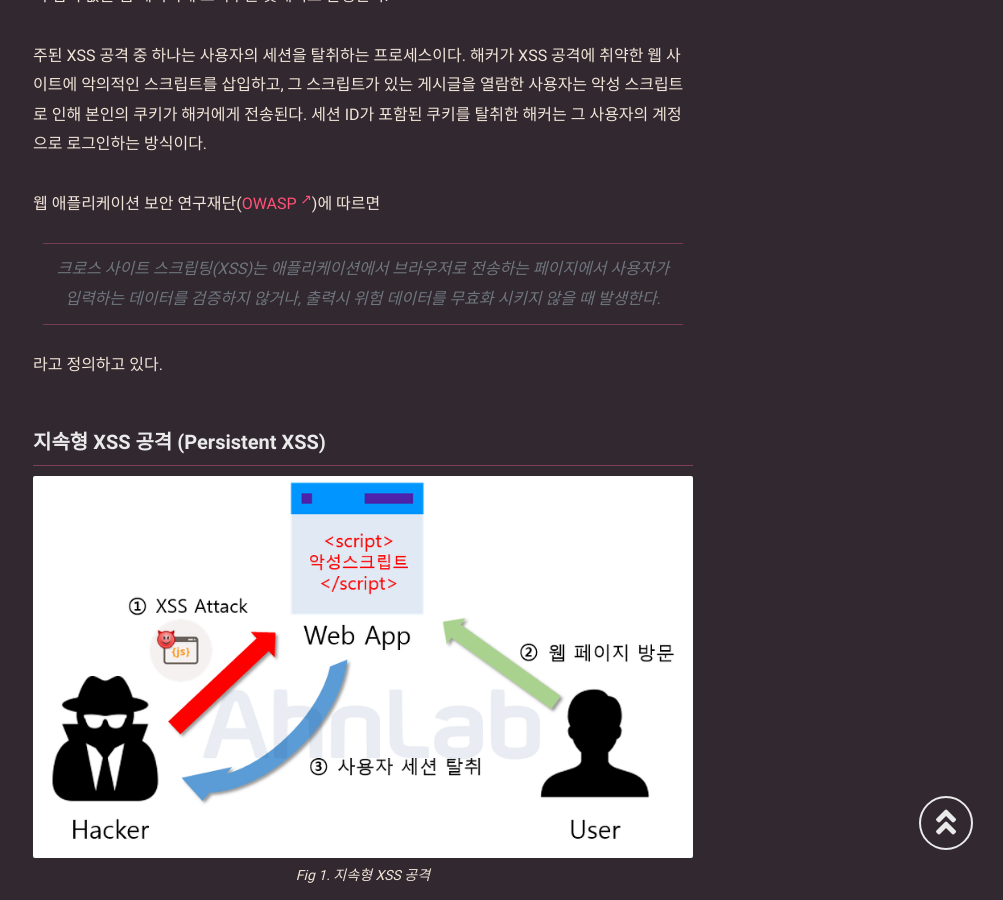
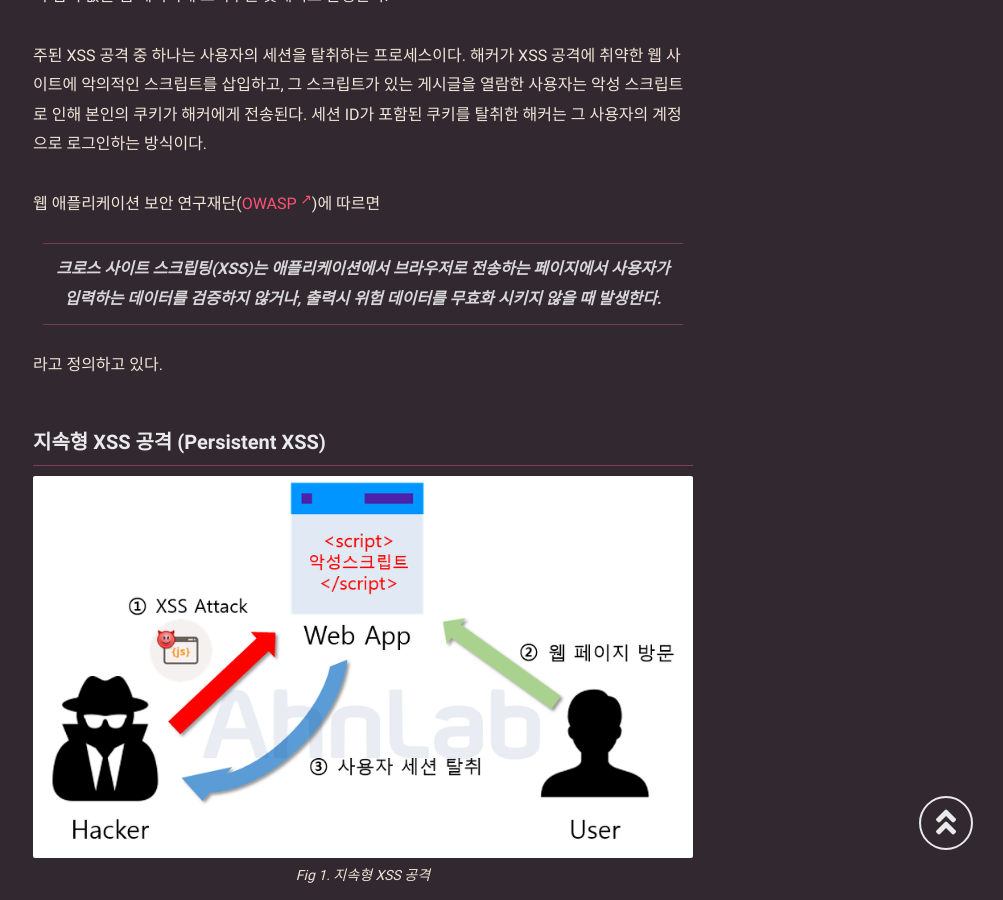
Before and after one commit to mniYUNSU/mniYUNSU.github.io, a Jekyll site: the page built from _posts/network-xss/2021-11-08-network-xss.md, in a window 1280 px wide and 900 px high, scrolled down 492 px. Shown: the whole window, without its empty margins (277-1280 px from the left). Built offline with Jekyll 4.4.1, drawn with Linux system fonts in a browser that asks for light colours; comment, search, counter and statistics services are not loaded.

Commit message:
포스팅: XSS란?

```diff
--- a/_posts/network-xss/2021-11-08-network-xss.md
+++ b/_posts/network-xss/2021-11-08-network-xss.md
@@ -15,7 +15,7 @@
 
 웹 애플리케이션 보안 연구재단(<a href="https://owasp.org/" target="_blank" rel="noopener">OWASP</a>)에 따르면
 
-> 크로스 사이트 스크립팅(XSS)는 애플리케이션에서 브라우저로 전송하는 페이지에서 사용자가 입력하는 데이터를 검증하지 않거나, 출력시 위험 데이터를 무효화 시키지 않을 때 발생한다.
+> **크로스 사이트 스크립팅(XSS)는 애플리케이션에서 브라우저로 전송하는 페이지에서 사용자가 입력하는 데이터를 검증하지 않거나, 출력시 위험 데이터를 무효화 시키지 않을 때 발생한다.**
 
 라고 정의하고 있다.
 
```
